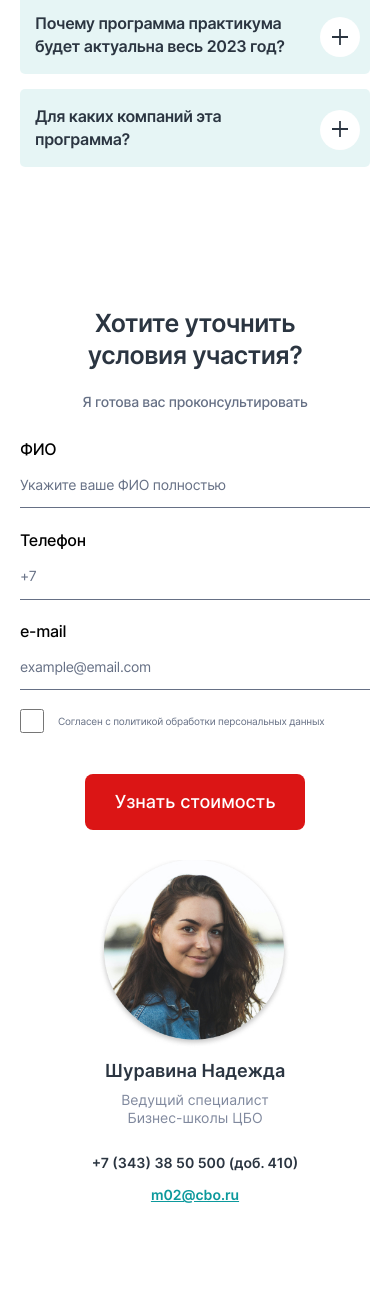
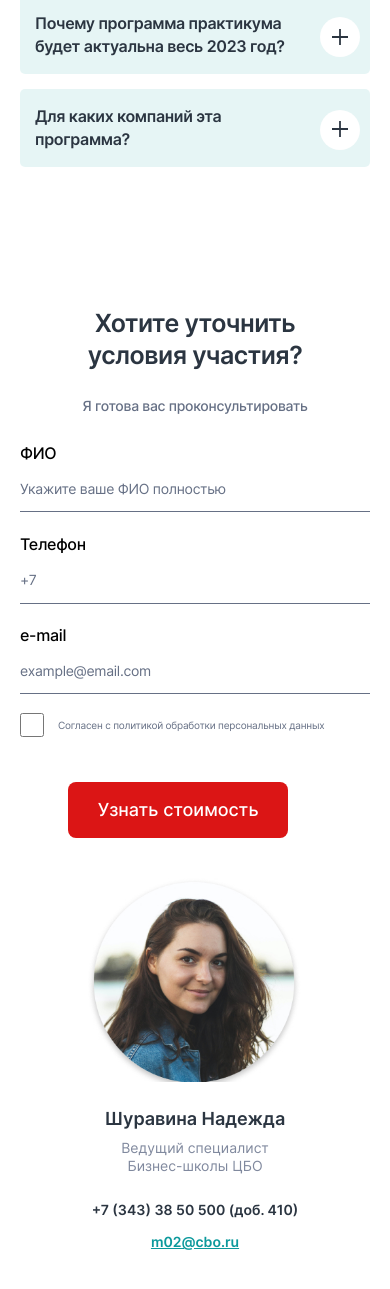
Before and after one commit to Argayash1/cbo-test-task, a React app: page / in a window 390 px wide. Shown: the part 7324-8613 px from the top of the page. Built offline with nearby package versions, Linux system fonts and the light colour scheme.

Commit message:
feat: полностью доделал адлаптив Feedback

```diff
--- a/src/components/CTA/CTA.module.scss
+++ b/src/components/CTA/CTA.module.scss
@@ -105,6 +105,7 @@
 	}
 
 	@media screen and (max-width: 531px) {
-		margin-inline: auto;
+		margin-left: 48px;
+		margin-top: 4px;
 	}
 }
--- a/src/components/SectionSubtitle/SectionSubtitle.module.scss
+++ b/src/components/SectionSubtitle/SectionSubtitle.module.scss
@@ -92,7 +92,7 @@
 		font-size: 14px;
 		line-height: 1.5;
 		letter-spacing: -0.28px;
-		margin-top: 0;
+		margin-top: 4px;
 		margin-inline: auto;
 	}
 }
--- a/src/components/SpecialistCard/SpecialistCard.module.scss
+++ b/src/components/SpecialistCard/SpecialistCard.module.scss
@@ -31,6 +31,12 @@
 		height: 192px;
 		object-position: -1px -4px;
 	}
+
+	@media screen and (max-width: 531px) {
+		width: 214px;
+		height: 214px;
+		object-position: -1px 10px;
+	}
 }
 
 .name {
@@ -50,6 +56,7 @@
 
 	@media screen and (max-width: 531px) {
 		max-width: none;
+		margin-top: 21px;
 	}
 }
 
@@ -88,6 +95,8 @@
 
 	@media screen and (max-width: 531px) {
 		max-width: none;
+		margin-top: 24px;
+		margin-bottom: 8px;
 	}
 }
 
```
